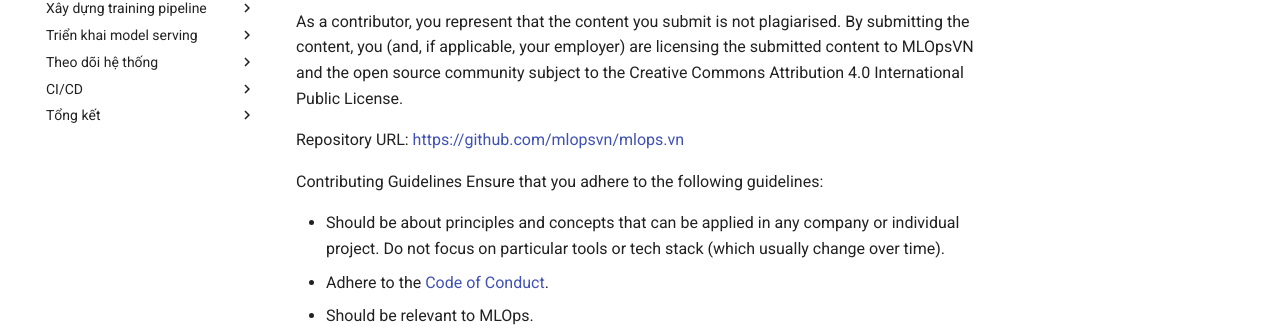
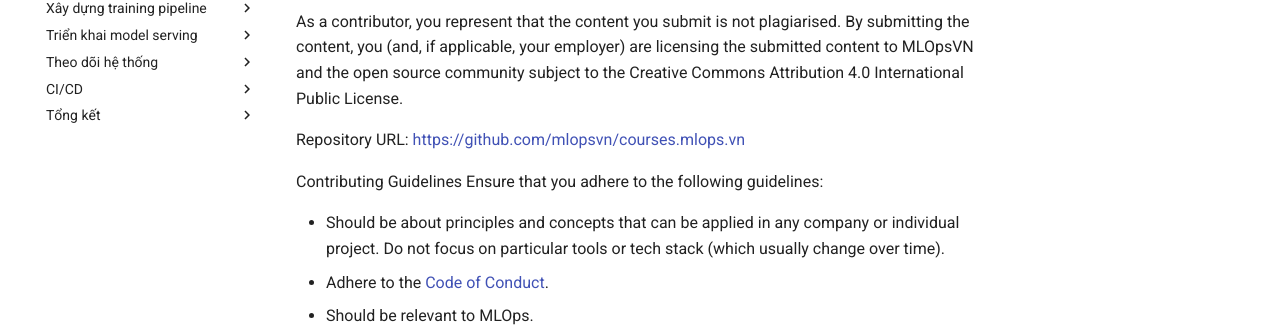
Before and after one commit to MLOpsVN/courses.mlops.vn, an MkDocs documentation site: the page built from docs/CONTRIBUTING.md, in a window 1280 px wide and 967 px high. Shown: the part 238-565 px from the top of the window. Built offline with MkDocs 1.6.1 and Material for MkDocs 9.7.7, drawn with Linux system fonts in a browser that asks for light colours; some of the changed lines change nothing that is shown.

Commit message:
Update domain

```diff
--- a/docs/CONTRIBUTING.md
+++ b/docs/CONTRIBUTING.md
@@ -2,7 +2,7 @@
 
 As a contributor, you represent that the content you submit is not plagiarised. By submitting the content, you (and, if applicable, your employer) are licensing the submitted content to MLOpsVN and the open source community subject to the Creative Commons Attribution 4.0 International Public License.
 
-Repository URL: [https://github.com/mlopsvn/mlops.vn](https://github.com/mlopsvn/mlops.vn)
+Repository URL: [https://github.com/mlopsvn/courses.mlops.vn](https://github.com/mlopsvn/courses.mlops.vn)
 
 Contributing Guidelines
 Ensure that you adhere to the following guidelines:
--- a/mkdocs.yml
+++ b/mkdocs.yml
@@ -1,4 +1,4 @@
-site_url: https://mlops.vn/
+site_url: https://courses.mlops.vn/
 site_name: MLOpsVN
 docs_dir: docs
 theme:
@@ -50,4 +50,4 @@
 extra:
   social:
     - icon: fontawesome/brands/github
-      link: https://github.com/mlopsvn/mlops.vn
+      link: https://github.com/mlopsvn/courses.mlops.vn
```
Also changed, not shown: 1 other file.
